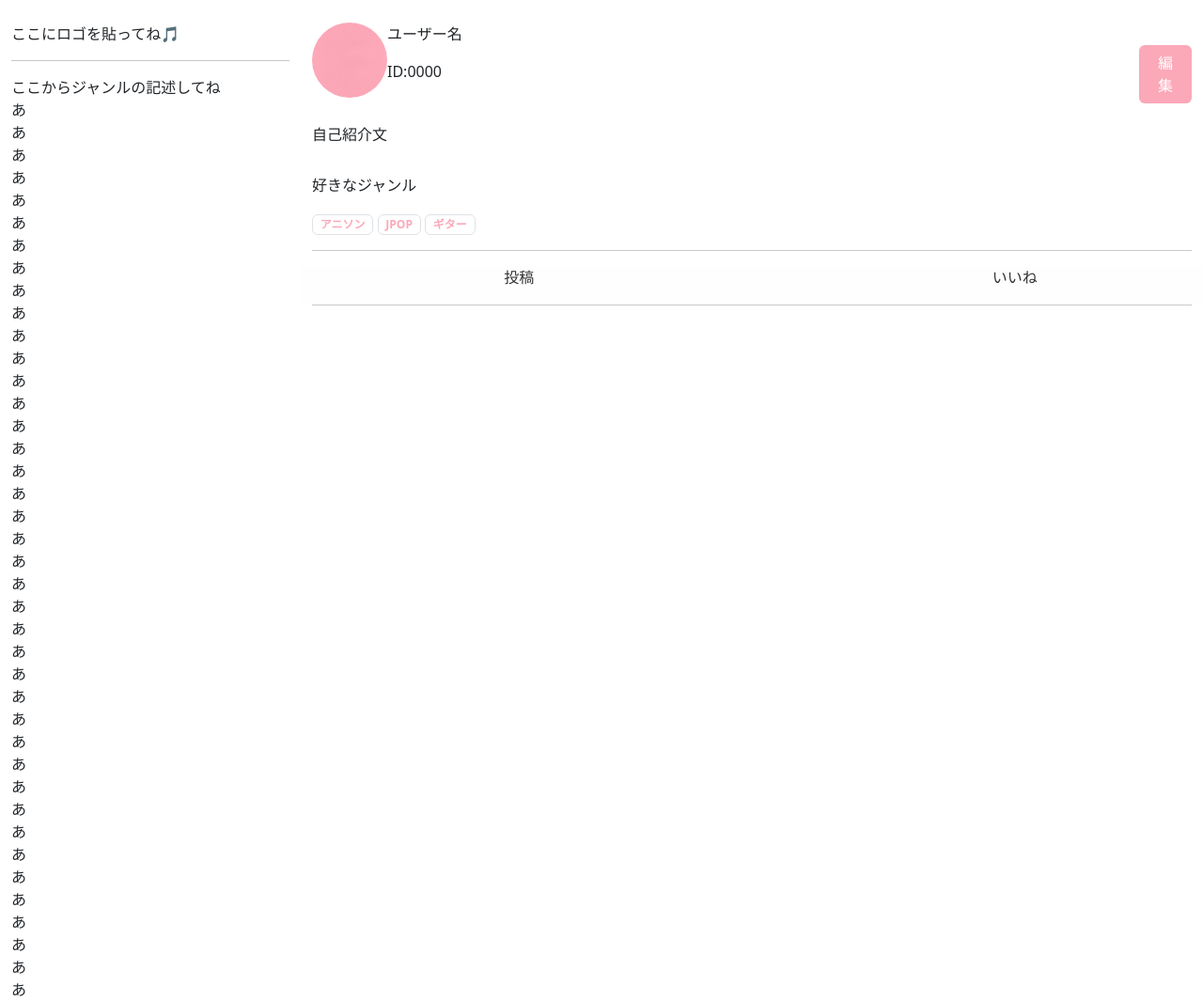
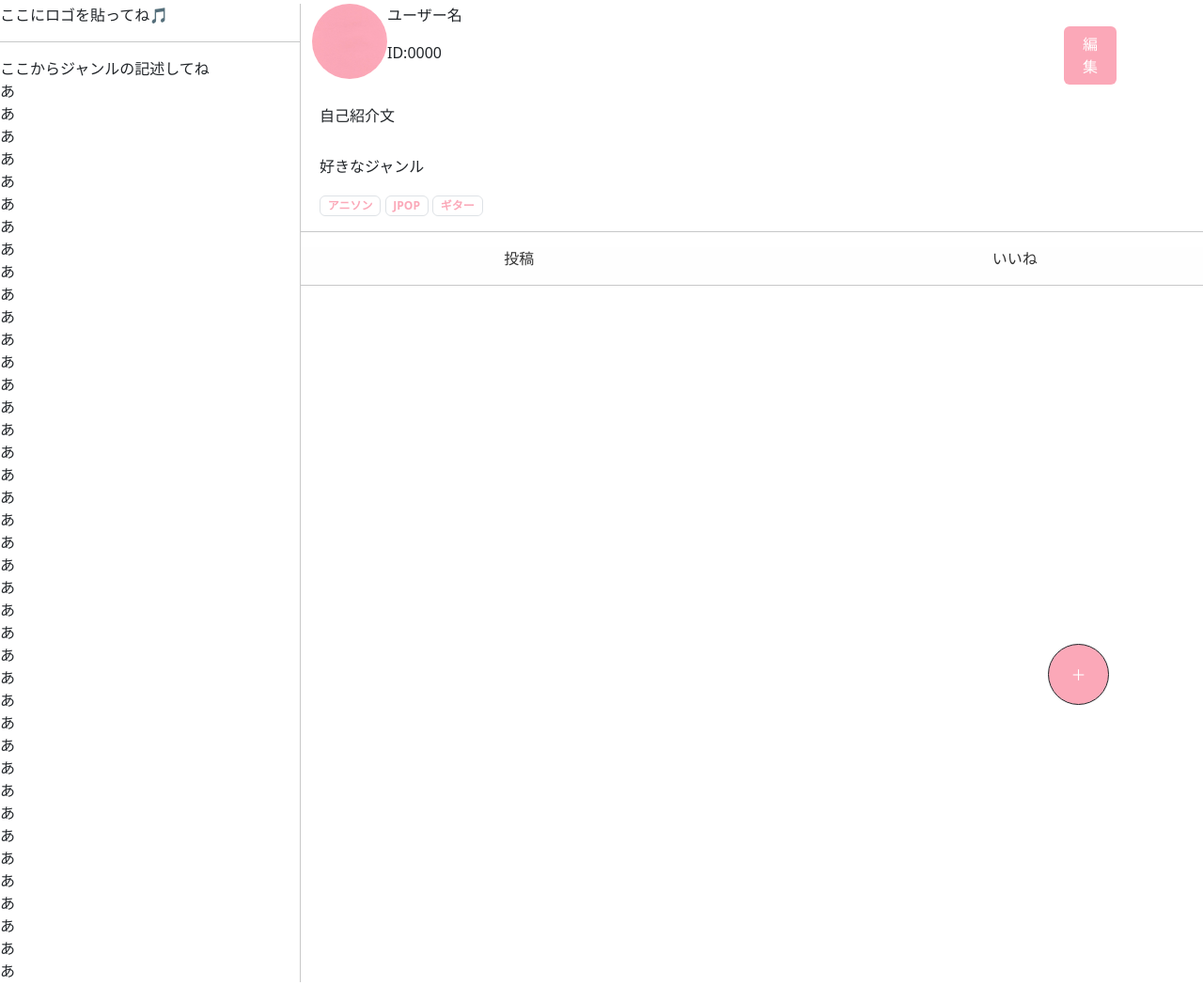
Before and after one commit to ymnrio/2023Dev3Early, a PHP site: the page made by 04フロントエンド/05_プロフィール画面.html in a window 1280 px wide. Shown: the whole page at 94% size. Run offline with PHP 8.4, Linux system fonts and the light colour scheme.

Commit message:
更新
05多分完成

```diff
--- a/04フロントエンド/05_プロフィール画面.html
+++ b/04フロントエンド/05_プロフィール画面.html
@@ -136,12 +136,18 @@
 -->
 
  <div class="container-fluid">
-  <div class="row">
-  <div class="col-md-3 col-lg-3"><br>
+
+  <div class="row magin-10_ys">
+
+  <div class="col-md-3 col-lg-3 start_0_ys"><br>
+
+    <div class="yoko_ys">
       <p>ここにロゴを貼ってね🎵</p>
-      <hr>
+      <hr >
     ここからジャンルの記述してね<br>
       あ<br>あ<br>あ<br>あ<br>あ<br>あ<br>あ<br>あ<br>あ<br>あ<br>あ<br>あ<br>あ<br>あ<br>あ<br>あ<br>あ<br>あ<br>あ<br>あ<br>あ<br>あ<br>あ<br>あ<br>あ<br>あ<br>あ<br>あ<br>あ<br>あ<br>あ<br>あ<br>あ<br>あ<br>あ<br>あ<br>あ<br>あ<br>あ<br>あ<br>
+    </div>
+
     </div>
     <div class="col-md-9 col-lg-9">
 
@@ -150,7 +156,7 @@
   <div class="col-md-1"><br>
     <img class="image_middle" src="img/pink.png"></div>
 
-  <div class="col-md-10"><br>
+  <div class="col-md-9"><br>
       <p>ユーザー名</p>
       <p>ID:0000</p>
 
@@ -160,6 +166,7 @@
       <br><button type="button"class="btn container-fluid color_white_yamani"
                   style="background-color:#FBA8B8;">編集</button>
   </div>
+  <div class="col-md-1"></div>
   </div>
 
 
@@ -167,7 +174,8 @@
 
 <div class="row">
 
-  <div class="col-md-12"><br>
+  <div class="col-md-12 start_0_ys"><br>
+    <div class="padding20_ys">
       <h6>自己紹介文</h6><br>
 
       <p>好きなジャンル</p>
@@ -175,12 +183,12 @@
       <span class="border border-#FBA8B8 badge text-bg-white color_yamani">JPOP</span>
       <span class="border border-#FBA8B8 badge text-bg-white color_yamani">ギター</span>
 
-
-
+    </div>
      <hr>
   </div>
 </div>
 <div class="row">
+
       <div class="wrapper">
         <div class="ul_ys">
           <ul class="tab">
@@ -206,21 +214,17 @@
 
 <div class="row">
 
-<div class="col-md-12">
-  <div calss="pan_ys">
+<div class="col-md-12 start_0_ys ">
 
-          <hr class="margin_minus_yamani">
+  <hr class="start_0_ys">
+
             <div id="lunch" class="area">
 
-          <!--   <div style="border: #ff69b4 solid 1px; font-size: 100%; padding: 15px;">〜本文はこちら〜</div>   -->
-
-
           <!--ここからtweetの枠線の設定-->
-
           <div class="waku_ys">
 
-        <!--  <div class="haikei_yp">   -->
-
+         <div class="haikei_yp">
+          <div class="padding30_ys">
           <p><img class="image_middle" src="img/pink.png"> やまママにし<br><br>
             ギター楽しい<br>
             ギター楽しい<br>
@@ -233,29 +237,45 @@
               5月2日(火)5:12←イマココ<br>
               </p>
             </div>
+            </div>
+            </div>
+           <!--↑投稿--></div>
 
+            <div id="drink" class="area">
+              <div class="waku_ys">
 
+                <div class="haikei_yp">
+                  <div class="padding30_ys">
+              <p><img class="image_middle" src="img/pink.png"> そた子<br><br>
+                歌うの楽しい<br>
+                歌うの楽しい<br>
+                歌うの楽しい<br>
+                </p>
+
+                <p><img class="image_middle" src="img/pink.png"> そた子<br><br>
+                  開発楽しい<br>
+                  徹夜楽しい<br>
+                  ガチで背景を塗る方法がわからん<br>
+                  </p>
+                  </div>
+                  </div>
+                  </div>
+            <!--↑いいね--></div>
+
+          <!--↓ボタン-->
+         <div class="box">
+            <button type="button"class="btn container-fluid color_white_yamani border border-dark"
+                  style=" width: 65px;height: 65px;background: #FBA8B8;border-radius: 50%;"
+                  onclick="location.href='10_新規投稿作成画面.html'">＋</button></div>
+
+                  <!--wrapper-->
+
+          </div>
+        </div>
+      </div>
         </div>
 
-           <!--/area--></div>
-
-
-            <div id="drink" class="area">
-              <h2>ドリンク</h2>
-              <ul>
-                <li>ウーロン茶</li>
-                <li>オレンジジュース</li>
-                <li>ジンジャーエール</li>
-              </ul>
-            <!--/area--></div>
-
-
-        <!--wrapper--></div>
-        </div>
-        </div>
-
-        </div>
-</div>
+</body>
 <script src="https://code.jquery.com/jquery-3.4.1.min.js" integrity="sha256-CSXorXvZcTkaix6Yvo6HppcZGetbYMGWSFlBw8HfCJo=" crossorigin="anonymous"></script>
 <script src="sprict/yamanishi.js"></script>
 <script src="https://cdn.jsdelivr.net/npm/bootstrap@5.2.3/dist/js/bootstrap.bundle.min.js" integrity="sha384-kenU1KFdBIe4zVF0s0G1M5b4hcpxyD9F7jL+jjXkk+Q2h455rYXK/7HAuoJl+0I4" crossorigin="anonymous"></script>
--- a/04フロントエンド/css/yamanishi.css
+++ b/04フロントエンド/css/yamanishi.css
@@ -44,7 +44,8 @@
 }
 
 .margin_minus_yamani{
-  margin-top: 1px;
+  margin-top: -1px;
+  margin-bottom: -16px;
 }
 
 .back_pink_yamani{
@@ -62,6 +63,12 @@
 .rogo_magin_120{
   text-align: center;
   margin-top: -130px;
+}
+.magin-10_ys{
+  margin-top: -20px;
+}
+.magin40_yamanisi{
+  margin-top: 40px;
 }
 
 .magin30_yamanisi{
@@ -105,6 +112,32 @@
   background: #000; /* 線の色 */
   margin:0 2em; /* 文字と線の余白 */
 }
+
+.start_0_ys{
+  padding: 0px;
+  margin: 0px;
+}
+
+.padding30_ys{
+  padding-left: 30px;
+}
+
+.padding20_ys{
+  padding-left: 20px;
+}
+
+.yoko_ys {
+  border-right:1px solid #c8c8c8;
+  padding: 0px;
+  }
+
+  .box {
+    /*padding-left:900px;
+    margin-top: -200px;*/
+    position: fixed;
+    bottom: 50px;
+    right: 100px;
+  }
 
 
 
@@ -180,7 +213,7 @@
 
 
 /*ここからtweetの枠線の設定*/
-
+/*
 .waku_ys p{
   display :inline-block;
   border: solid 2px #FBA8B8;
@@ -190,6 +223,17 @@
   margin: 20px 20px 0px 20px;
 
 }
+*/
+
+.waku_ys p{
+  display :inline-block;
+  border: solid 2px #FBA8B8;
+  width: 1000px;
+  max-width:1000px;
+  padding: 10px 20px 15px 20px;
+  margin-top: 20px;
+  background: #fff;
+}
 
 .waku_ys .haikei_yp{
   background-color: #FBA8B8;
```
Also changed, not shown: 2 other files.
